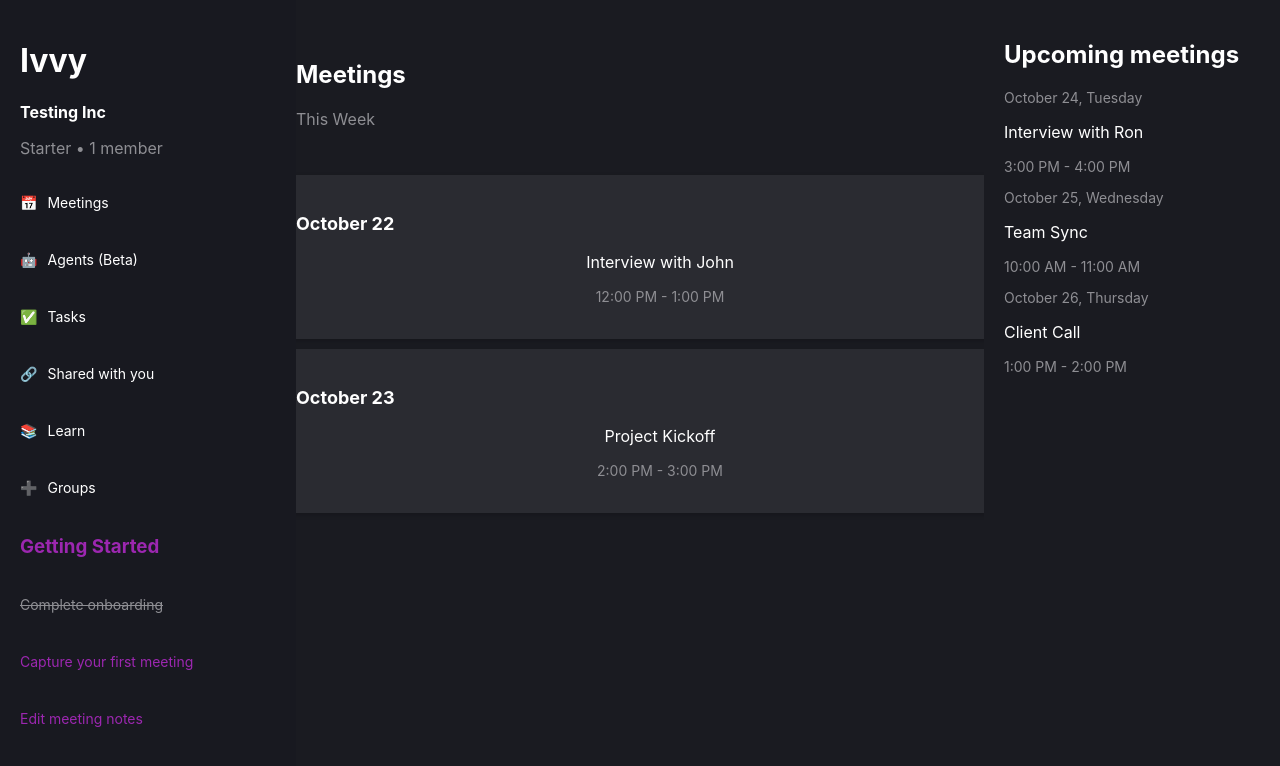
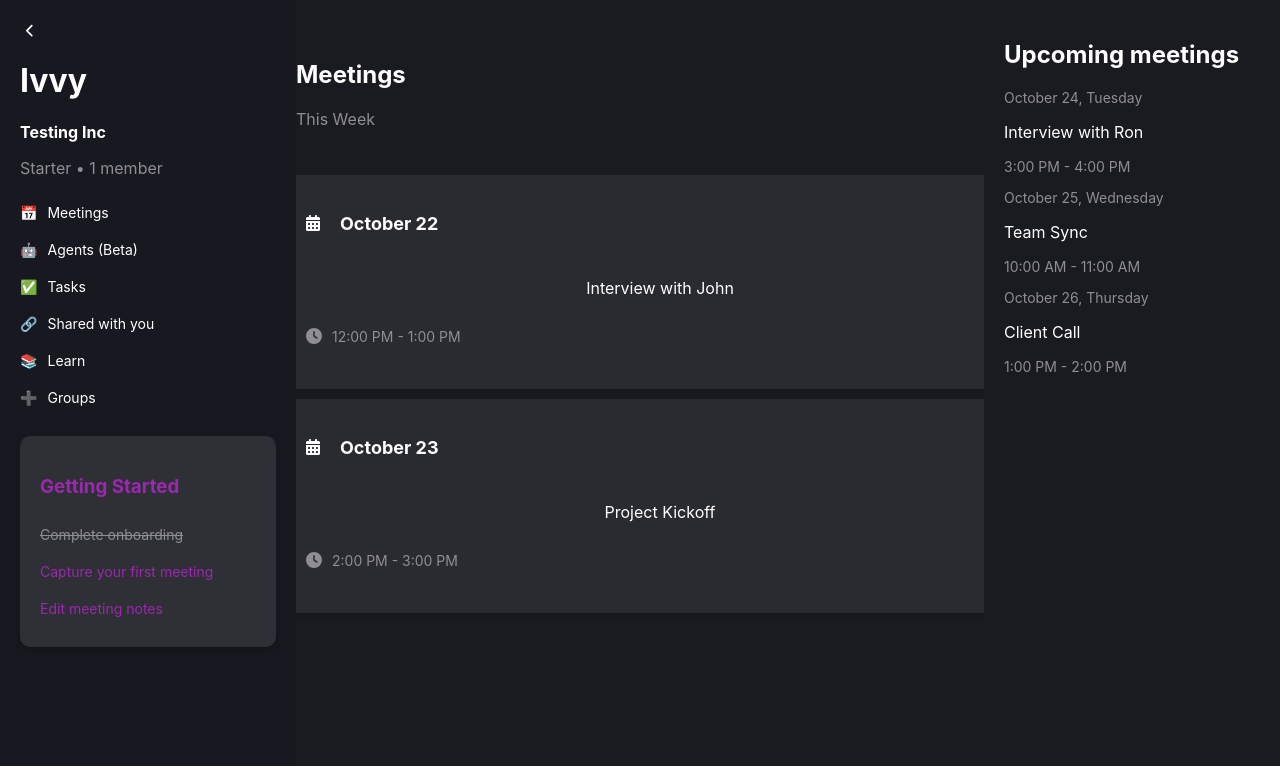
Before and after one commit to yadinsoffer/ivvy, a React (Create React App) app: page / in a window 1280 px wide. Shown: the top 766 px of the page. Built offline with nearby package versions, Linux system fonts and the light colour scheme.

Commit message:
commit changes

```diff
--- a/package.json
+++ b/package.json
@@ -3,6 +3,8 @@
   "version": "0.1.0",
   "private": true,
   "dependencies": {
+    "@fortawesome/free-solid-svg-icons": "^6.6.0",
+    "@fortawesome/react-fontawesome": "^0.2.2",
     "@testing-library/jest-dom": "^5.17.0",
     "@testing-library/react": "^13.4.0",
     "@testing-library/user-event": "^13.5.0",
--- a/src/Layout.js
+++ b/src/Layout.js
@@ -1,37 +1,62 @@
 // src/Layout.js
 import React, { useState } from 'react';
 import styled from 'styled-components';
+import { FontAwesomeIcon } from '@fortawesome/react-fontawesome';
+import { faChevronLeft, faChevronRight, faCalendarAlt, faUser, faClock } from '@fortawesome/free-solid-svg-icons';
 
 const Container = styled.div`
     display: flex;
     height: 100vh;
     background-color: #1A1B21;
+
+    @media (max-width: 768px) {
+        flex-direction: column;
+    }
 `;
 
 const Sidebar = styled.div`
-    width: 20%;
+    width: ${props => (props.isCollapsed ? '0' : '20%')}; /* Set width based on collapse state */
     background-color: #181920;
     padding: 20px;
     color: #FFFFFF;
     position: fixed;
     height: 100%;
+    overflow: hidden; /* Hide overflow when collapsed */
+    transition: width 0.3s; /* Smooth transition for width change */
+
+    @media (max-width: 768px) {
+        width: 100%;
+        position: relative;
+        height: auto;
+    }
 `;
 
 const MainContent = styled.div`
-    width: 60%;
-    margin-left: 20%;
+    width: ${props => (props.isCollapsed ? '100%' : '60%')}; /* Adjust width based on collapse state */
+    margin-left: ${props => (props.isCollapsed ? '0' : '20%')}; /* Adjust margin based on collapse state */
     padding: 20px;
     color: #FFFFFF;
+
+    @media (max-width: 768px) {
+        width: 100%;
+        margin-left: 0;
+    }
 `;
 
 const RightPanel = styled.div`
-    width: 20%;
+    width: ${props => (props.isCollapsed ? '100%' : '20%')}; /* Adjust width based on collapse state */
     background-color: #1A1B21;
     padding: 20px;
     color: #FFFFFF;
     position: fixed;
     right: 0;
     height: 100%;
+
+    @media (max-width: 768px) {
+        width: 100%;
+        position: relative;
+        height: auto;
+    }
 `;
 
 const Header = styled.header`
@@ -41,7 +66,7 @@ const Header = styled.header`
 `;
 
 const NavItem = styled.div`
-    padding: 20px 0;
+    padding: 10px 0;
     color: #FFFFFF;
     font-size: 14px;
     display: flex;
@@ -59,11 +84,22 @@ const MeetingCard = styled.div`
     padding: 20px;
     margin: 10px 0;
     box-shadow: 0 2px 5px rgba(0, 0, 0, 0.2);
+    display: flex;
+    flex-direction: column; /* Stack items vertically */
+`;
+
+const MeetingInfo = styled.div`
+    display: flex;
+    align-items: center;
+    margin-bottom: 10px; /* Space between date and meeting name */
+    padding-left: 10px; /* Add padding to the left of the icons */
 `;
 
 const MeetingDate = styled.h3`
     color: #FFFFFF;
     font-size: 18px;
+    margin-left: 10px; /* Space between icon and date */
+    margin-right: 10px; /* Space between date and next element */
 `;
 
 const MeetingName = styled.p`
@@ -97,12 +133,25 @@ const UpcomingMeetingTime = styled.p`
     font-size: 14px;
 `;
 
+const GettingStartedContainer = styled.div`
+    background: rgba(255, 255, 255, 0.1);
+    border-radius: 10px;
+    padding: 20px;
+    margin-top: 20px;
+    backdrop-filter: blur(10px);
+    box-shadow: 0 4px 10px rgba(0, 0, 0, 0.2);
+`;
+
 const Layout = () => {
     const [isGroupsOpen, setIsGroupsOpen] = useState(false);
+    const [isSidebarOpen, setIsSidebarOpen] = useState(true);
 
     return (
         <Container>
-            <Sidebar>
+            <Sidebar isCollapsed={!isSidebarOpen}>
+                <button onClick={() => setIsSidebarOpen(!isSidebarOpen)} style={{ background: 'none', border: 'none', cursor: 'pointer', color: '#FFFFFF' }}>
+                    <FontAwesomeIcon icon={isSidebarOpen ? faChevronLeft : faChevronRight} />
+                </button>
                 <h1>Ivvy</h1>
                 <p><strong>Testing Inc</strong></p>
                 <p style={{ color: '#8E8E93' }}>Starter • 1 member</p>
@@ -116,29 +165,43 @@ const Layout = () => {
                 </NavItem>
                 {isGroupsOpen && <NavItem style={{ color: '#8E8E93' }}>Group 1</NavItem>}
                 {isGroupsOpen && <NavItem style={{ color: '#8E8E93' }}>Group 2</NavItem>}
+
+                <GettingStartedContainer>
                     <h3 style={{ color: '#9C27B0' }}>Getting Started</h3>
                     <NavItem style={{ textDecoration: 'line-through', color: '#8E8E93' }}>Complete onboarding</NavItem>
                     <NavItem style={{ color: '#9C27B0' }}>Capture your first meeting</NavItem>
                     <NavItem style={{ color: '#9C27B0' }}>Edit meeting notes</NavItem>
+                </GettingStartedContainer>
             </Sidebar>
-            <MainContent>
+            <MainContent isCollapsed={!isSidebarOpen}>
                 <Header>
                     <h2>Meetings</h2>
                     <p style={{ color: '#8E8E93' }}>This Week</p>
                 </Header>
                 <MeetingCard>
+                    <MeetingInfo>
+                        <FontAwesomeIcon icon={faCalendarAlt} color="#FFFFFF" style={{ marginRight: '10px' }} />
                         <MeetingDate>October 22</MeetingDate>
+                    </MeetingInfo>
                     <MeetingName>Interview with John</MeetingName>
+                    <MeetingInfo>
+                        <FontAwesomeIcon icon={faClock} color="#8E8E93" style={{ marginRight: '10px' }} />
                         <MeetingTime>12:00 PM - 1:00 PM</MeetingTime>
+                    </MeetingInfo>
                 </MeetingCard>
                 <MeetingCard>
+                    <MeetingInfo>
+                        <FontAwesomeIcon icon={faCalendarAlt} color="#FFFFFF" style={{ marginRight: '10px' }} />
                         <MeetingDate>October 23</MeetingDate>
+                    </MeetingInfo>
                     <MeetingName>Project Kickoff</MeetingName>
+                    <MeetingInfo>
+                        <FontAwesomeIcon icon={faClock} color="#8E8E93" style={{ marginRight: '10px' }} />
                         <MeetingTime>2:00 PM - 3:00 PM</MeetingTime>
+                    </MeetingInfo>
                 </MeetingCard>
-                {/* Add more meeting cards as needed */}
             </MainContent>
-            <RightPanel>
+            <RightPanel isCollapsed={!isSidebarOpen}>
                 <h2>Upcoming meetings</h2>
                 <UpcomingMeeting>
                     <UpcomingDate>October 24, Tuesday</UpcomingDate>
@@ -155,7 +218,6 @@ const Layout = () => {
                     <UpcomingMeetingName>Client Call</UpcomingMeetingName>
                     <UpcomingMeetingTime>1:00 PM - 2:00 PM</UpcomingMeetingTime>
                 </UpcomingMeeting>
-                {/* Add more upcoming meetings as needed */}
             </RightPanel>
         </Container>
     );
```
Also changed, not shown: 1 other file (tests, documents, lock files or other folders). Lines whose indentation alone changed are shown as unchanged.
